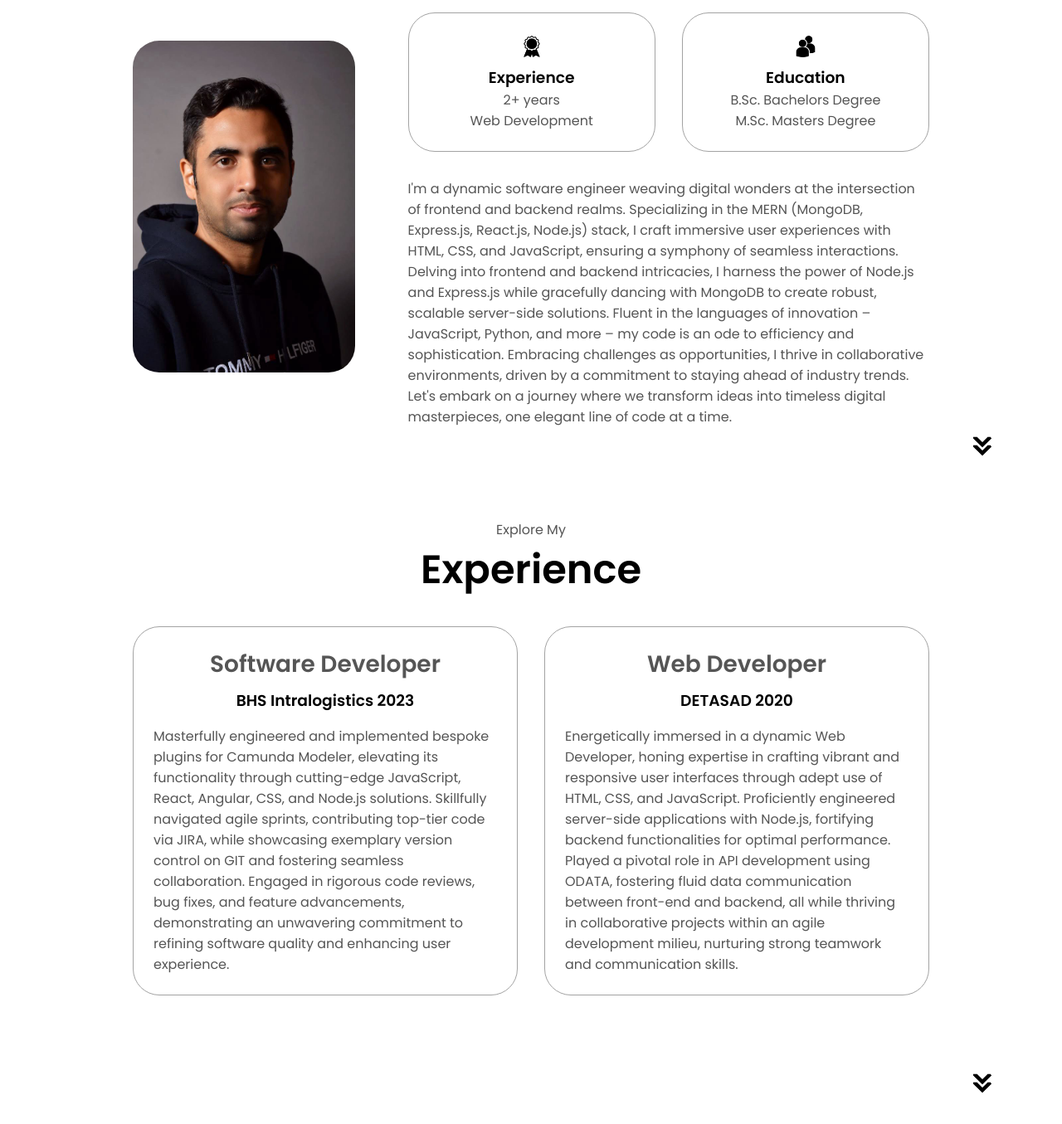
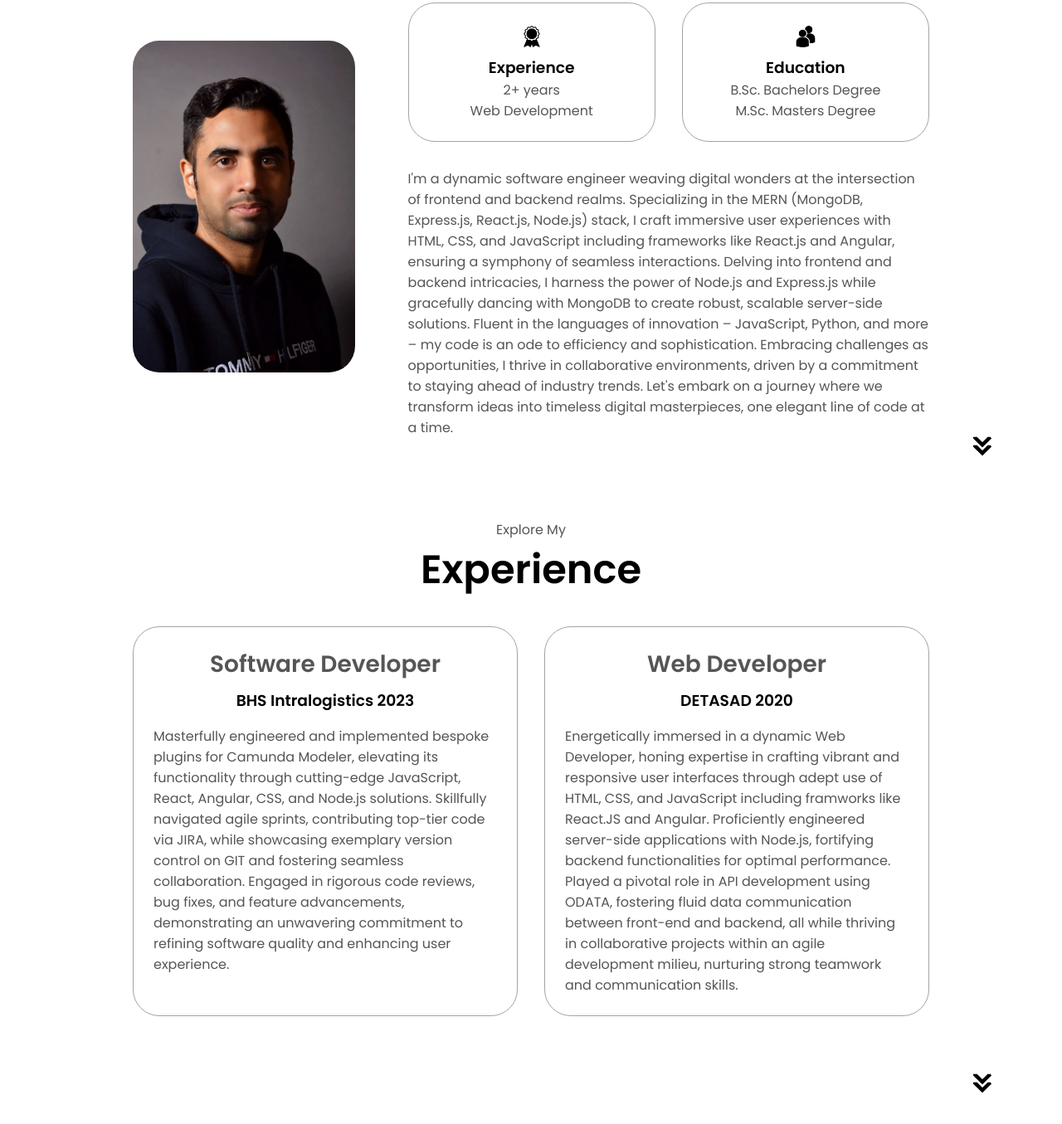
Before and after one commit to HaseebKhan101/Haseeb-Portfolio, a plain HTML site: page index.html in a window 1280 px wide. Shown: the part 1070-2425 px from the top of the page at 83% size. Drawn offline with Linux system fonts and the light colour scheme.

Commit message:
Update index.html

```diff
--- a/index.html
+++ b/index.html
@@ -111,7 +111,7 @@
               I'm a dynamic software engineer weaving digital wonders at the
               intersection of frontend and backend realms. Specializing in the
               MERN (MongoDB, Express.js, React.js, Node.js) stack, I craft
-              immersive user experiences with HTML, CSS, and JavaScript,
+              immersive user experiences with HTML, CSS, and JavaScript including frameworks like React.js and Angular,
               ensuring a symphony of seamless interactions. Delving into
               frontend and backend intricacies, I harness the power of Node.js
               and Express.js while gracefully dancing with MongoDB to create
@@ -165,7 +165,7 @@
               <h3 class="article1">DETASAD 2020</h3>
               <div>
                 <p>
-                  Energetically immersed in a dynamic Web Developer, honing expertise in crafting vibrant and responsive user interfaces through adept use of HTML, CSS, and JavaScript. Proficiently engineered server-side applications with Node.js, fortifying backend functionalities for optimal performance. Played a pivotal role in API development using ODATA, fostering fluid data communication between front-end and backend, all while thriving in collaborative projects within an agile development milieu, nurturing strong teamwork and communication skills.
+                  Energetically immersed in a dynamic Web Developer, honing expertise in crafting vibrant and responsive user interfaces through adept use of HTML, CSS, and JavaScript including framworks like React.JS and Angular. Proficiently engineered server-side applications with Node.js, fortifying backend functionalities for optimal performance. Played a pivotal role in API development using ODATA, fostering fluid data communication between front-end and backend, all while thriving in collaborative projects within an agile development milieu, nurturing strong teamwork and communication skills.
                 </p>
               </div>
             </div>
```
